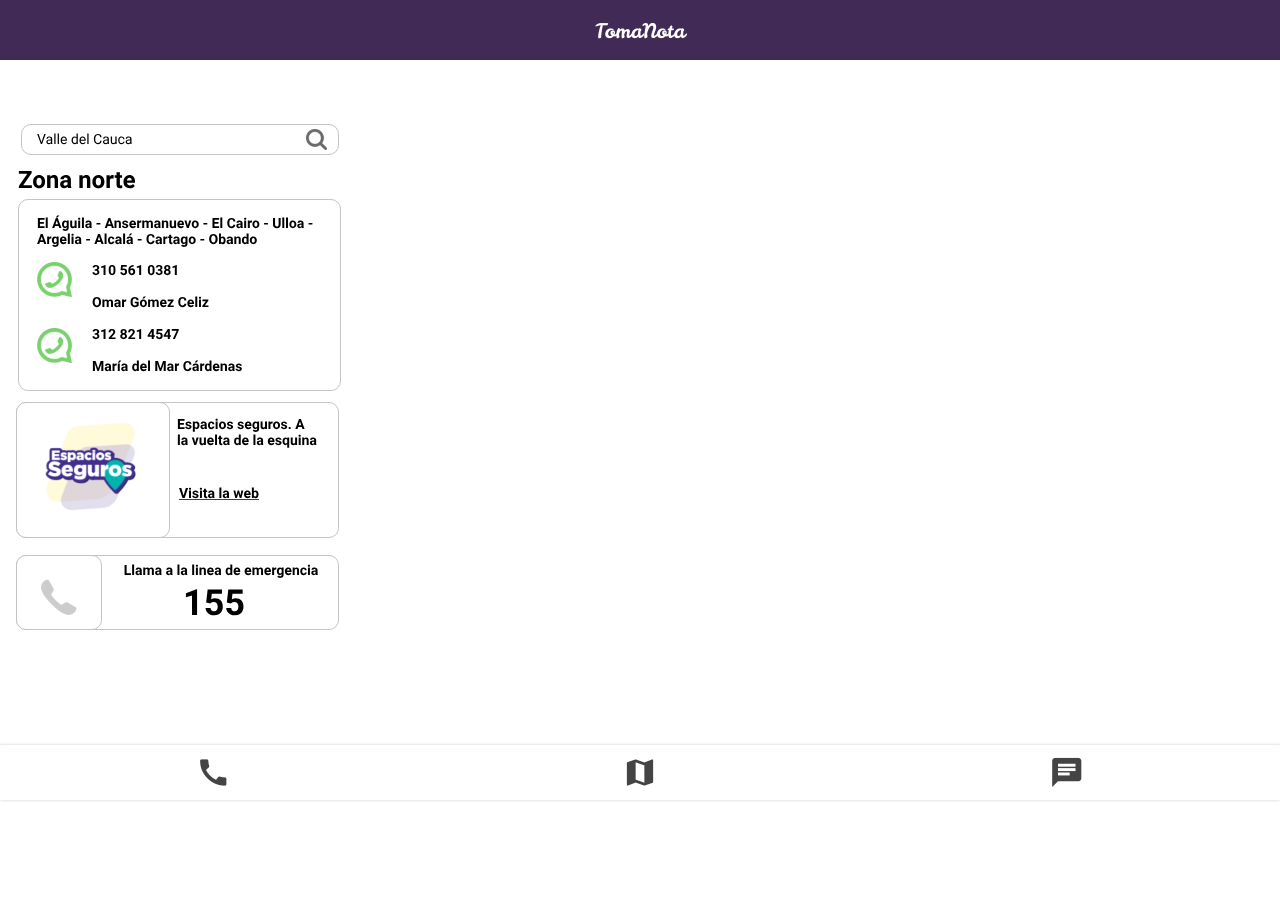
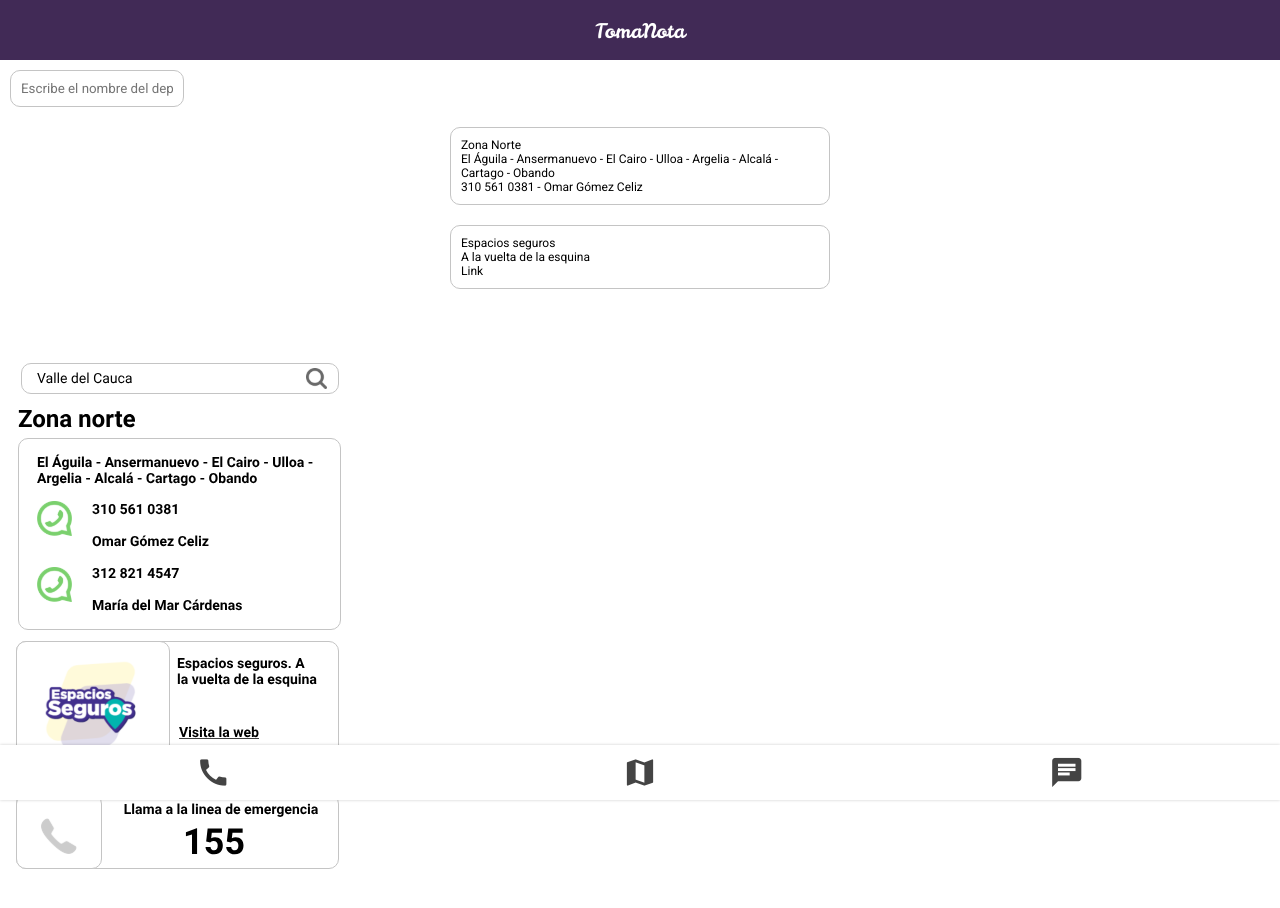
Before and after one commit to alejo02336/TomaNota, a React (Create React App) app: page /lineas in a window 1280 px wide. Shown: the top 908 px of the page. Before the commit the page ends 800 px from the top, so only its background shows below. Built offline with nearby package versions, Linux system fonts and the light colour scheme; what google-maps-react would draw is missing.

Commit message:
create lineas container

```diff
--- /dev/null
+++ b/src/components/InfoContainer.jsx
@@ -0,0 +1,18 @@
+import React from "react";
+import "./styles/InfoContainer.css";
+import UserIcon from "../assets/static/icon/userIcon.svg";
+
+export default function InfoContainer({userName, description, Ncomment }) {
+    return (
+        <section className="container-info">
+            {/* info */}
+
+            {/* comment */}
+            <section className="container-info-description">
+                <p>{userName}</p>
+                <p>{description}</p>
+                <p>{Ncomment}</p>
+            </section>
+        </section>
+    );
+}
--- /dev/null
+++ b/src/components/SearchBarZone.jsx
@@ -0,0 +1,14 @@
+import React from 'react';
+//import './styles/Search.css';
+
+export default function SearchBarZone() {
+  return (
+    <div>
+      <input
+        type="text"
+        name="Search"
+        placeholder="Escribe el nombre del departamento en el que te encuentras"
+      />
+    </div>
+  );
+}
--- /dev/null
+++ b/src/components/styles/InfoContainer.css
@@ -0,0 +1,40 @@
+.container-info {
+    width: 80%;
+    height: auto;
+    padding: 1rem;
+    margin: auto;
+    min-width: 280px;
+    max-width: 400px;
+  }
+
+  .container-comment-info {
+    background-color: var(--primary-color);
+    padding: 1rem;
+    display: flex;
+    justify-content: space-around;
+    align-items: center;
+    color: black;
+    font-weight: bold;
+  }
+
+  .container-comment-info > p {
+    font-size: 1.2rem;
+  }
+
+  .container-info-description {
+    display: flex;
+    flex-direction: column;
+    padding: 1rem;
+    border-color: #c4c4c4;
+    border-style: solid;
+    border-width: 1px 1px 1px 1px;
+    border-radius: 10px 10px 10px 10px;
+  }
+
+  .container-info-description > p {
+    font-size: 1.2rem;
+  }
+
+  .img-comment-info {
+    width: 3rem;
+  }
--- a/src/containers/Lineas/Lineas.jsx
+++ b/src/containers/Lineas/Lineas.jsx
@@ -1,16 +1,37 @@
 import React from "react";
 import "./Lineas.css";
+import SearchBarZone from '../../components/SearchBarZone.jsx';
+import InfoContainer from '../../components/InfoContainer';
 
 export default function Lineas() {
   return (
     <section>
+      <SearchBarZone />
+
       <section>
-        <img
-          src={require("./Lineas.svg")}
-          className="img-lineas"
-          alt="example"
+        <InfoContainer
+          userName="Zona Norte"
+          description="El Águila - Ansermanuevo - El Cairo - Ulloa - Argelia - Alcalá - Cartago - Obando"
+          Ncomment="310 561 0381 - Omar Gómez Celiz"
+        />
+
+        <InfoContainer
+          userName="Espacios seguros"
+          description="A la vuelta de la esquina"
+          Ncomment="Link"
         />
       </section>
+      <section>
+        <section>
+          <img
+            src={require("./Lineas.svg")}
+            className="img-lineas"
+            alt="example"
+          />
+        </section>
+      </section>
     </section>
+
+
   );
 }
```
